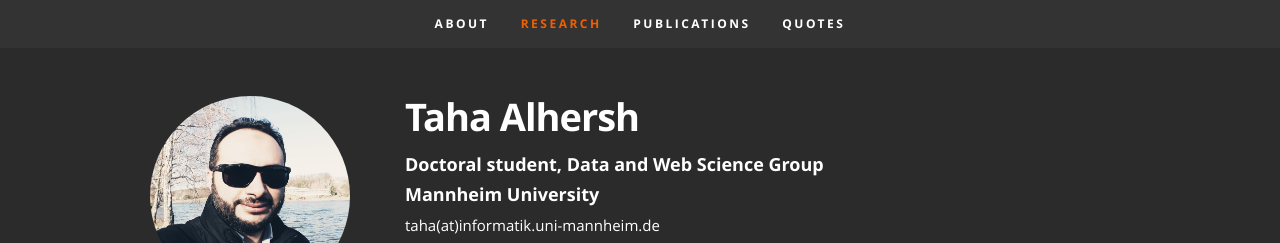
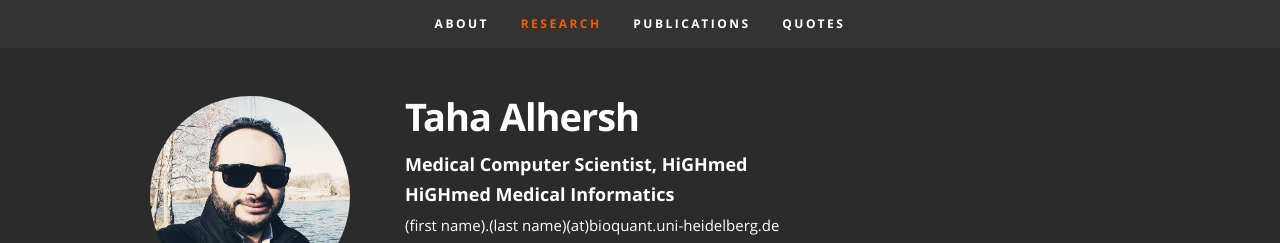
Before and after one commit to alhersh/alhersh.github.io, a plain HTML site: page index.html in a window 1280 px wide. Shown: the top 243 px of the page. Drawn offline with nearby package versions, Linux system fonts and the light colour scheme; files whose address does not match are found by name.

Commit message:
Update profile

```diff
--- a/index.html
+++ b/index.html
@@ -67,9 +67,9 @@
 
             <h1><font color="white">Taha Alhersh</font></h1>
 
-            <h5> <font color="white"> Doctoral student, Data and Web Science Group </font> </h5>
-            <h5> <font color="white"> Mannheim University </font> </h5>
-            <font color="white"> taha(at)informatik.uni-mannheim.de </font>
+            <h5> <font color="white"> Medical Computer Scientist, HiGHmed </font> </h5>
+            <h5> <font color="white"> HiGHmed Medical Informatics </font> </h5>
+            <font color="white"> (first name).(last name)(at)bioquant.uni-heidelberg.de </font>
             <footer>
               <div class="row">
 
@@ -109,7 +109,7 @@
             <h1>Activity Recognition using Multi-modality Data</h1>
 
             <p class="lead add-bottom">
-            I am a medical computer scientist at <a href="https://www.highmed.org/">HiGHmed</a>. My research during my PhD focused on using machine learning and machine vision for activity recognition.
+            I am a Medical Computer Scientist working on  <a href="https://www.highmed.org/">HiGHmed</a> project to find novel and interoperable solutions in medical informatics. My research during my PhD focused on using machine learning and machine vision for activity recognition.
             </p>
 
             <hr>
```
